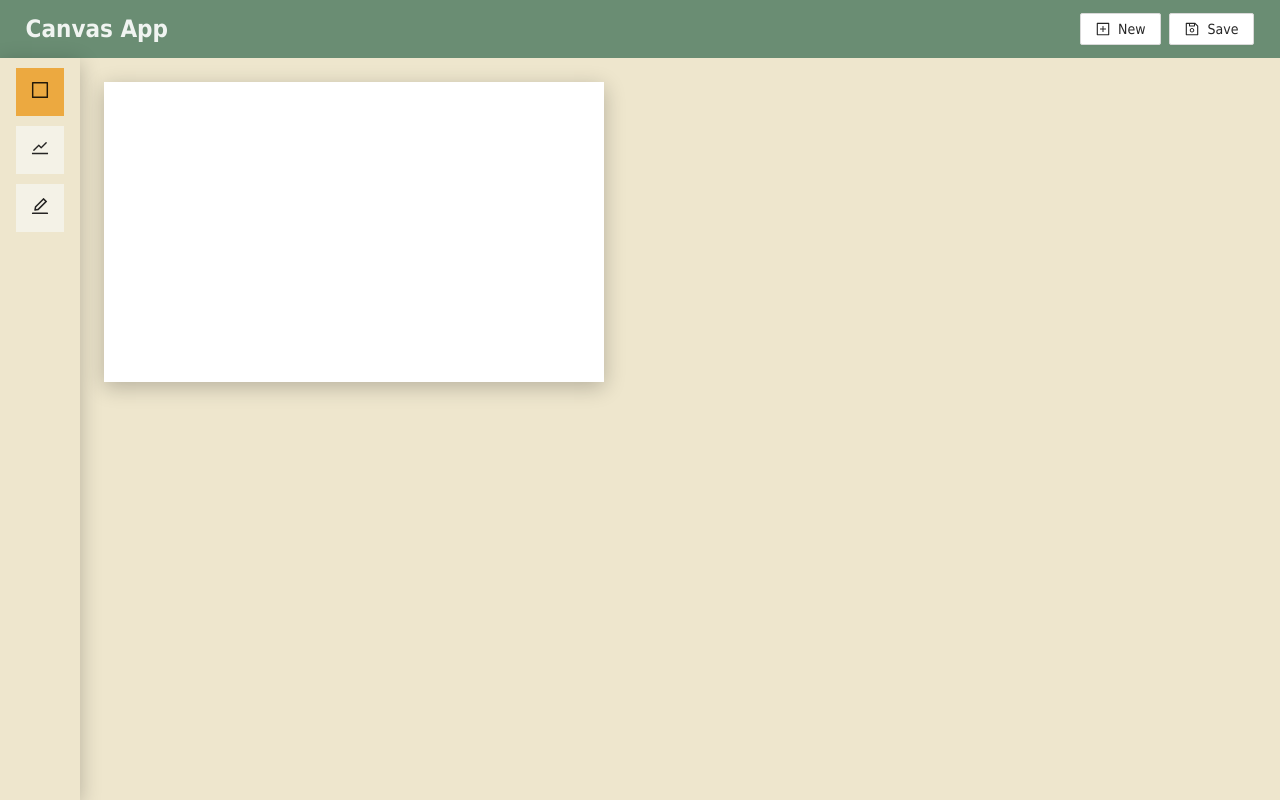
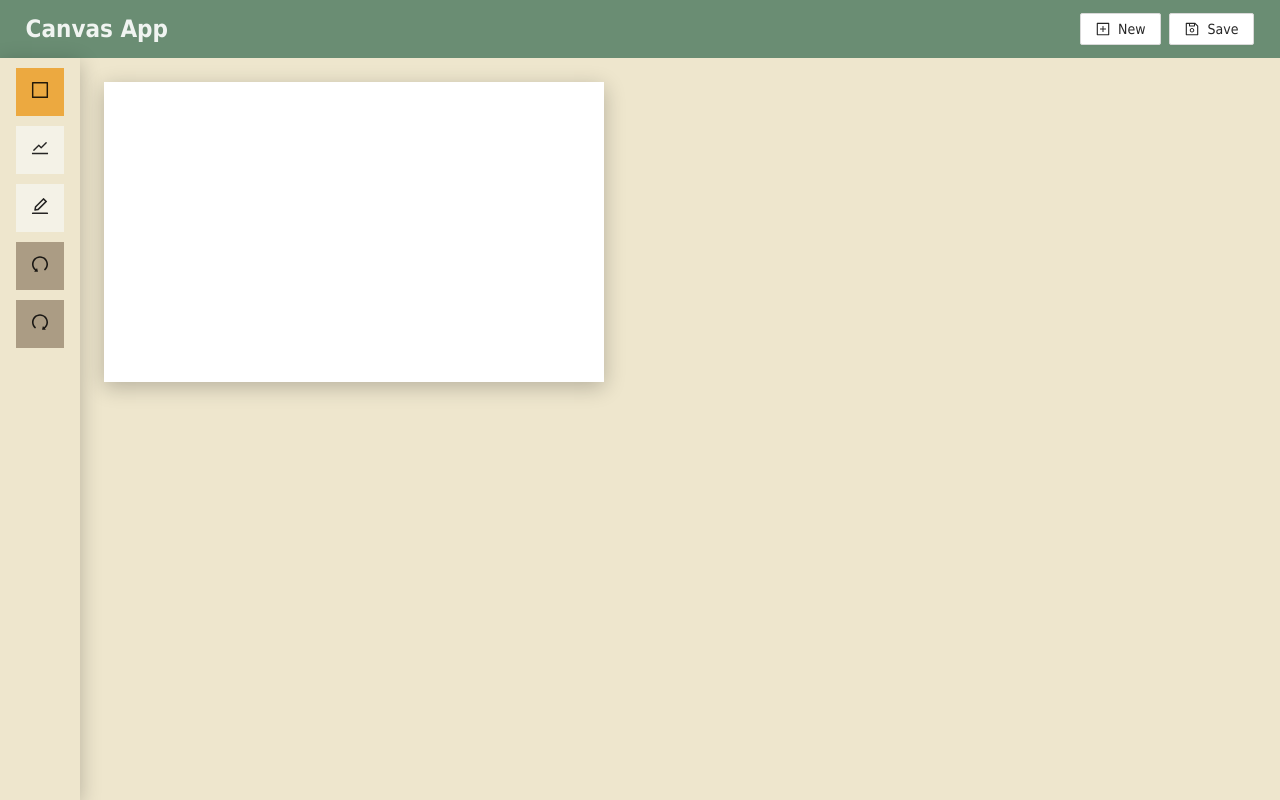
Before and after one commit to kWh61/canvas-app, a React (Create React App) app: page / in a window 1280 px wide. Built offline with nearby package versions, Linux system fonts and the light colour scheme.

Commit message:
Refractor code and finish undo and redo functionality

```diff
--- a/src/App.tsx
+++ b/src/App.tsx
@@ -1,18 +1,19 @@
-import React from 'react';
+import React, { useRef } from 'react';
 import { Layout } from 'antd';
 import Canvas from './Canvas/Canvas';
 import styles from './App.module.css';
 import MenuBar from './MenuBar/MenuBar';
 import Toolbar from './Toolbar/Toolbar';
 
-function App() {
+const App: React.FC = () => {
   const { Sider, Content } = Layout;
+  const canvasRef = useRef<HTMLCanvasElement|null>(null);
   return (
     <Layout id={styles.container}>
       <MenuBar />
       <Layout>
-        <Sider id={styles.sider} collapsed={true}><Toolbar /></Sider>
-        <Content id={styles.content}><Canvas /></Content>
+        <Sider id={styles.sider} collapsed={true}><Toolbar canvasRef={canvasRef} /></Sider>
+        <Content id={styles.content}><Canvas canvasRef={canvasRef} /></Content>
       </Layout>
     </Layout>
   );
--- a/src/Canvas/Canvas.tsx
+++ b/src/Canvas/Canvas.tsx
@@ -1,11 +1,11 @@
-import React, { useRef } from 'react';
-import { WIDTH, HEIGHT, CanvasData, mouseBehaviorWrapper } from './CanvasUtils';
+import React from 'react';
+import { mouseBehaviorWrapper } from './CanvasUtils';
 import styles from './Canvas.module.css';
 import useStore from '../GlobalStore';
 
-const Canvas: React.FC = () => {
-  const canvasRef = useRef<HTMLCanvasElement|null>(null);
+const Canvas: React.FC<{ canvasRef: React.MutableRefObject<HTMLCanvasElement | null> }> = ({ canvasRef }) => {
   const mode = useStore(state => state.mode);
+  const { width, height } = useStore(state => state.canvasSize);
   const canvasData = useStore(state => state.canvasData);
   const setCanvasData = useStore(state => state.setCanvasData);
 
@@ -13,11 +13,11 @@ const Canvas: React.FC = () => {
     <canvas
       id={styles.canvas}
       ref={canvasRef}
-      width={WIDTH}
-      height={HEIGHT}
-      onMouseDown={e => mouseBehaviorWrapper[mode]["down"]({canvasRef, canvasData, setCanvasData, e})}
-      onMouseMove={e => mouseBehaviorWrapper[mode]["move"]({canvasRef, canvasData, setCanvasData, e})}
-      onMouseUp={e => mouseBehaviorWrapper[mode]["up"]({canvasRef, canvasData, setCanvasData, e})}
+      width={width}
+      height={height}
+      onMouseDown={e => mouseBehaviorWrapper[mode]["down"]({width, height, canvasRef, canvasData, setCanvasData, e})}
+      onMouseMove={e => mouseBehaviorWrapper[mode]["move"]({width, height, canvasRef, canvasData, setCanvasData, e})}
+      onMouseUp={e => mouseBehaviorWrapper[mode]["up"]({width, height, canvasRef, canvasData, setCanvasData, e})}
     ></canvas>
   );
 };
--- a/src/Canvas/CanvasUtils.ts
+++ b/src/Canvas/CanvasUtils.ts
@@ -23,8 +23,14 @@ export interface CanvasData {
   operations: Operation[]
 };
 
-export const WIDTH = 500;
-export const HEIGHT = 300;
+interface mouseBehaviorProps {
+  width: number,
+  height: number,
+  canvasRef: React.MutableRefObject<HTMLCanvasElement | null>,
+  canvasData: CanvasData,
+  setCanvasData: (canvasData: CanvasData) => void,
+  e: React.MouseEvent<HTMLCanvasElement, MouseEvent>
+};
 
 /**
  * Returns the current position of the mouse relative to the canvas element.
@@ -37,125 +43,138 @@ const findPosition = (context: CanvasRenderingContext2D, e: React.MouseEvent<HTM
   return { x, y };
 };
 
-interface mouseBehaviorProps {
-  canvasRef: React.MutableRefObject<HTMLCanvasElement | null>,
-  canvasData: CanvasData,
-  setCanvasData: (canvasData: CanvasData) => void,
-  e: React.MouseEvent<HTMLCanvasElement, MouseEvent>
+/**
+ * Updates canvasData at the end of an operation.
+ * @param canvasData data structure that supports the canvas element
+ * @param setCanvasData function to set canvasData
+ * @param newOp new operation to be added to canvasData
+ */
+const updateCanvasData = (canvasData: CanvasData, setCanvasData: (canvasData: CanvasData) => void, newOp: Operation) => {
+  setCanvasData({
+    currentOperation: undefined,
+    operationPointer: canvasData.operationPointer + 1,
+    operations: canvasData.operations.slice(0, canvasData.operationPointer + 1).concat(newOp)
+  });
 };
 
+// A mapping of three drawing functions corresponding to three modes.
+export const draw = {
+  "rectangle": (context: CanvasRenderingContext2D, op: Operation, pos?: Position) => {
+    const rectOp = op as PointOperation;
+    const end = pos ? pos : rectOp.end;
+    context.strokeRect(rectOp.start.x, rectOp.start.y, end.x - rectOp.start.x, end.y - rectOp.start.y);
+  },
+  "line": (context: CanvasRenderingContext2D, op: Operation, pos?: Position) => {
+    const lineOp = op as PointOperation;
+    const end = pos ? pos : lineOp.end;
+    context.beginPath();
+    context.moveTo(lineOp.start.x, lineOp.start.y);
+    context.lineTo(end.x, end.y);
+    context.closePath();
+    context.stroke();
+  },
+  "pen": (context: CanvasRenderingContext2D, op: Operation, pos?: Position) => {
+    const penOp = op as PathOperation;
+    const posArr = pos ? [penOp.positions[penOp.positions.length - 1], pos] : penOp.positions;
+    for (let i = 0; i < posArr.length - 1; ++i) {
+      context.beginPath();
+      context.moveTo(posArr[i].x, posArr[i].y);
+      context.lineTo(posArr[i + 1].x, posArr[i + 1].y);
+      context.closePath();
+      context.stroke();
+    }
+  }
+};
+
+// A mapping of mouse behaviors of the rectangle mode.
 const rectangleMouseBehaviors = {
-  "down": ({ canvasRef, canvasData, setCanvasData, e }: mouseBehaviorProps) => {
+  "down": ({ width, height, canvasRef, canvasData, setCanvasData, e }: mouseBehaviorProps) => {
     const context = canvasRef.current?.getContext("2d");
-    if (context) {
+    if (!context) { return }
     const pos = findPosition(context, e);
     const op: PointOperation = {
       type: "rectangle",
       start: pos,
       end: pos,
-        snapshot: context.getImageData(0, 0, WIDTH, HEIGHT)
+      snapshot: context.getImageData(0, 0, width, height)
     };
     setCanvasData({...canvasData, currentOperation: op});
-    }
   },
   "move": ({ canvasRef, canvasData, e }: mouseBehaviorProps) => {
     const context = canvasRef.current?.getContext("2d");
-    const op = canvasData.currentOperation;
-    if (context && op) {
-      const rectOp = op as PointOperation;
-      const pos = findPosition(context, e);
+    if (!context || !canvasData.currentOperation) { return }
+    const rectOp = canvasData.currentOperation as PointOperation;
     rectOp.snapshot && context.putImageData(rectOp.snapshot, 0, 0);
-      context.strokeRect(rectOp.start.x, rectOp.start.y, pos.x - rectOp.start.x, pos.y - rectOp.start.y);
-    }
+    draw["rectangle"](context, rectOp, findPosition(context, e));
   },
   "up": ({ canvasRef, canvasData, setCanvasData, e }: mouseBehaviorProps) => {
     const context = canvasRef.current?.getContext("2d");
     const op = canvasData.currentOperation;
-    context && op && setCanvasData({
-      currentOperation: undefined,
-      operationPointer: canvasData.operationPointer + 1,
-      operations: canvasData.operations.concat({ ...(op as PointOperation), end: findPosition(context, e), snapshot: undefined })
-    });
+    context && op && updateCanvasData(
+      canvasData,
+      setCanvasData,
+      { ...(op as PointOperation), end: findPosition(context, e), snapshot: undefined }
+    );
   }
 };
 
+// A mapping of mouse behaviors of the line mode.
 const lineMouseBehaviors = {
-  "down": ({ canvasRef, canvasData, setCanvasData, e }: mouseBehaviorProps) => {
+  "down": ({ width, height, canvasRef, canvasData, setCanvasData, e }: mouseBehaviorProps) => {
     const context = canvasRef.current?.getContext("2d");
-    if (context) {
+    if (!context) { return }
     const pos = findPosition(context, e);
     const op: PointOperation = {
       type: "line",
       start: pos,
       end: pos,
-        snapshot: context.getImageData(0, 0, WIDTH, HEIGHT)
+      snapshot: context.getImageData(0, 0, width, height)
     };
     setCanvasData({...canvasData, currentOperation: op});
-    }
   },
-  "move": ({ canvasRef, canvasData, setCanvasData, e }: mouseBehaviorProps) => {
+  "move": ({ canvasRef, canvasData, e }: mouseBehaviorProps) => {
     const context = canvasRef.current?.getContext("2d");
-    const op = canvasData.currentOperation;
-    if (context && op) {
-      const lineOp = op as PointOperation;
-      const pos = findPosition(context, e);
+    if (!context || !canvasData.currentOperation) { return }
+    const lineOp = canvasData.currentOperation as PointOperation;
     lineOp.snapshot && context.putImageData(lineOp.snapshot, 0, 0);
-      context.beginPath();
-      context.moveTo(lineOp.start.x, lineOp.start.y);
-      context.lineTo(pos.x, pos.y);
-      context.closePath();
-      context.stroke();
-    }
+    draw["line"](context, lineOp, findPosition(context, e));
   },
   "up": ({ canvasRef, canvasData, setCanvasData, e }: mouseBehaviorProps) => {
     const context = canvasRef.current?.getContext("2d");
     const op = canvasData.currentOperation;
-    context && op && setCanvasData({
-      currentOperation: undefined,
-      operationPointer: canvasData.operationPointer + 1,
-      operations: canvasData.operations.concat({ ...(op as PointOperation), end: findPosition(context, e), snapshot: undefined })
-    });
+    context && op && updateCanvasData(
+      canvasData,
+      setCanvasData,
+      { ...(op as PointOperation), end: findPosition(context, e), snapshot: undefined }
+    );
   }
 };
 
+// A mapping of mouse behaviors of the pen mode.
 const penMouseBehaviors = {
   "down": ({ canvasRef, canvasData, setCanvasData, e }: mouseBehaviorProps) => {
     const context = canvasRef.current?.getContext("2d");
-    if (context) {
+    if (!context) { return }
     const pos = findPosition(context, e);
-      const op: PathOperation = {
-        type: "pen",
-        positions: [pos]
-      };
+    const op: PathOperation = { type: "pen", positions: [pos]};
     setCanvasData({...canvasData, currentOperation: op});
-    }
   },
   "move": ({ canvasRef, canvasData, setCanvasData, e }: mouseBehaviorProps) => {
     const context = canvasRef.current?.getContext("2d");
-    const op = canvasData.currentOperation;
-    if (context && op) {
-      const penOp = op as PathOperation;
-      const lastPos = penOp.positions[penOp.positions.length - 1];
+    if (!context || !canvasData.currentOperation) { return }
+    const penOp = canvasData.currentOperation as PathOperation;
     const pos = findPosition(context, e);
+    draw["pen"](context, penOp, pos);
     setCanvasData({...canvasData, currentOperation: {...penOp, positions: penOp.positions.concat(pos)}});
-      context.beginPath();
-      context.moveTo(lastPos.x, lastPos.y);
-      context.lineTo(pos.x, pos.y);
-      context.closePath();
-      context.stroke();
-    }
   },
-  "up": ({ canvasRef, canvasData, setCanvasData, e }: mouseBehaviorProps) => {
+  "up": ({ canvasRef, canvasData, setCanvasData }: mouseBehaviorProps) => {
     const context = canvasRef.current?.getContext("2d");
     const op = canvasData.currentOperation;
-    context && op && setCanvasData({
-      currentOperation: undefined,
-      operationPointer: canvasData.operationPointer + 1,
-      operations: canvasData.operations.concat(op as PathOperation)
-    });
+    context && op && updateCanvasData(canvasData, setCanvasData, op);
   }
 };
 
+// A wrapper of the mappings of mouse behaviors.
 export const mouseBehaviorWrapper = {
   "rectangle": rectangleMouseBehaviors,
   "line": lineMouseBehaviors,
--- a/src/GlobalStore.ts
+++ b/src/GlobalStore.ts
@@ -1,8 +1,9 @@
 import create from 'zustand';
-import { useRef } from 'react';
 import { CanvasData } from './Canvas/CanvasUtils';
 
 type State = {
+  canvasSize: { width: number, height: number },
+  setCanvasSize: (width: number, height: number) => void,
   canvasData: CanvasData,
   setCanvasData: (canvasData: CanvasData) => void,
   mode: "rectangle"|"line"|"pen",
@@ -10,6 +11,8 @@ type State = {
 };
 
 const useStore = create<State>(set => ({
+  canvasSize: { width: 500, height: 300 },
+  setCanvasSize: (width: number, height: number) => set({ canvasSize: { width, height } }),
   canvasData: { operationPointer: -1, operations: [] },
   setCanvasData: (canvasData: CanvasData) => set({ canvasData }),
   mode: "rectangle",
--- a/src/Toolbar/Toolbar.tsx
+++ b/src/Toolbar/Toolbar.tsx
@@ -1,8 +1,70 @@
 import React from 'react';
 import { Row } from 'antd';
-import { BorderOutlined, StockOutlined, EditOutlined } from '@ant-design/icons';
+import { BorderOutlined, StockOutlined, EditOutlined, UndoOutlined, RedoOutlined } from '@ant-design/icons';
 import styles from './Toolbar.module.css';
 import useStore from '../GlobalStore';
+import { CanvasData, draw } from '../Canvas/CanvasUtils';
+
+/**
+ * Undo a drawing action.
+ * @param canvasData data structure that supports the canvas element
+ * @param setCanvasData function to set canvasData
+ * @param canvasRef reference to the canvas element
+ * @param canvasSize size of the canvas element
+ */
+const undo = (
+  canvasData: CanvasData,
+  setCanvasData: (canvasData: CanvasData) => void,
+  canvasRef: React.MutableRefObject<HTMLCanvasElement | null>,
+  canvasSize: { width: number, height: number }
+) => {
+  const context = canvasRef.current?.getContext("2d");
+  const { operations, operationPointer } = canvasData;
+  if (!context) { return }
+  context.clearRect(0, 0, canvasSize.width, canvasSize.height);
+  operations.slice(0, operationPointer).forEach(op => draw[op.type](context, op));
+  setCanvasData({...canvasData, operationPointer: operationPointer - 1});
+};
+
+/**
+ * Redo a drawing action.
+ * @param canvasData data structure that supports the canvas element
+ * @param setCanvasData function to set canvasData
+ * @param canvasRef reference to the canvas element
+ */
+const redo = (
+  canvasData: CanvasData,
+  setCanvasData: (canvasData: CanvasData) => void,
+  canvasRef: React.MutableRefObject<HTMLCanvasElement | null>
+) => {
+  const context = canvasRef.current?.getContext("2d");
+  const { operations, operationPointer } = canvasData;
+  if (!context) { return }
+  const op = operations[operationPointer + 1];
+  draw[op.type](context, op);
+  setCanvasData({...canvasData, operationPointer: operationPointer + 1});
+};
+
+const HistoryButton: React.FC<{ isUndo: boolean, canvasRef: React.MutableRefObject<HTMLCanvasElement | null> }> = ({ isUndo, canvasRef }) => {
+  const canvasSize = useStore(state => state.canvasSize);
+  const canvasData = useStore(state => state.canvasData);
+  const setCanvasData = useStore(state => state.setCanvasData);
+  const isUndoDisabled = canvasData.operationPointer < 0;
+  const isRedoDisabled = canvasData.operationPointer >= canvasData.operations.length - 1;
+  return (
+    <button
+      className={(isUndo && !isUndoDisabled) || (!isUndo && !isRedoDisabled) ? styles.menuButton : styles.disabledMenuButton }
+      onMouseDown={e => {
+        e.preventDefault();
+        isUndo && !isUndoDisabled && undo(canvasData, setCanvasData, canvasRef, canvasSize);
+        !isUndo && !isRedoDisabled && redo(canvasData, setCanvasData, canvasRef);
+      }}
+    >
+      {isUndo && <UndoOutlined style={{fontSize: "18px"}} />}
+      {!isUndo && <RedoOutlined style={{fontSize: "18px"}} />}
+    </button>
+  );
+};
 
 const ModeButton: React.FC<{ mode: "rectangle"|"line"|"pen" }> = ({ mode }) => {
   const activeMode = useStore(state => state.mode);
@@ -19,7 +81,7 @@ const ModeButton: React.FC<{ mode: "rectangle"|"line"|"pen" }> = ({ mode }) => {
   );
 };
 
-const Toolbar: React.FC = () => {
+const Toolbar: React.FC<{ canvasRef: React.MutableRefObject<HTMLCanvasElement | null> }> = ({ canvasRef }) => {
   return (
     <>
       <Row justify="center">
@@ -31,6 +93,12 @@ const Toolbar: React.FC = () => {
       <Row justify="center">
         <ModeButton mode={"pen"} />
       </Row>
+      <Row justify="center">
+        <HistoryButton isUndo={true} canvasRef={canvasRef} />
+      </Row>
+      <Row justify="center">
+        <HistoryButton isUndo={false} canvasRef={canvasRef} />
+      </Row>
     </>
   );
 };
```
Lines whose indentation alone changed are shown as unchanged.
